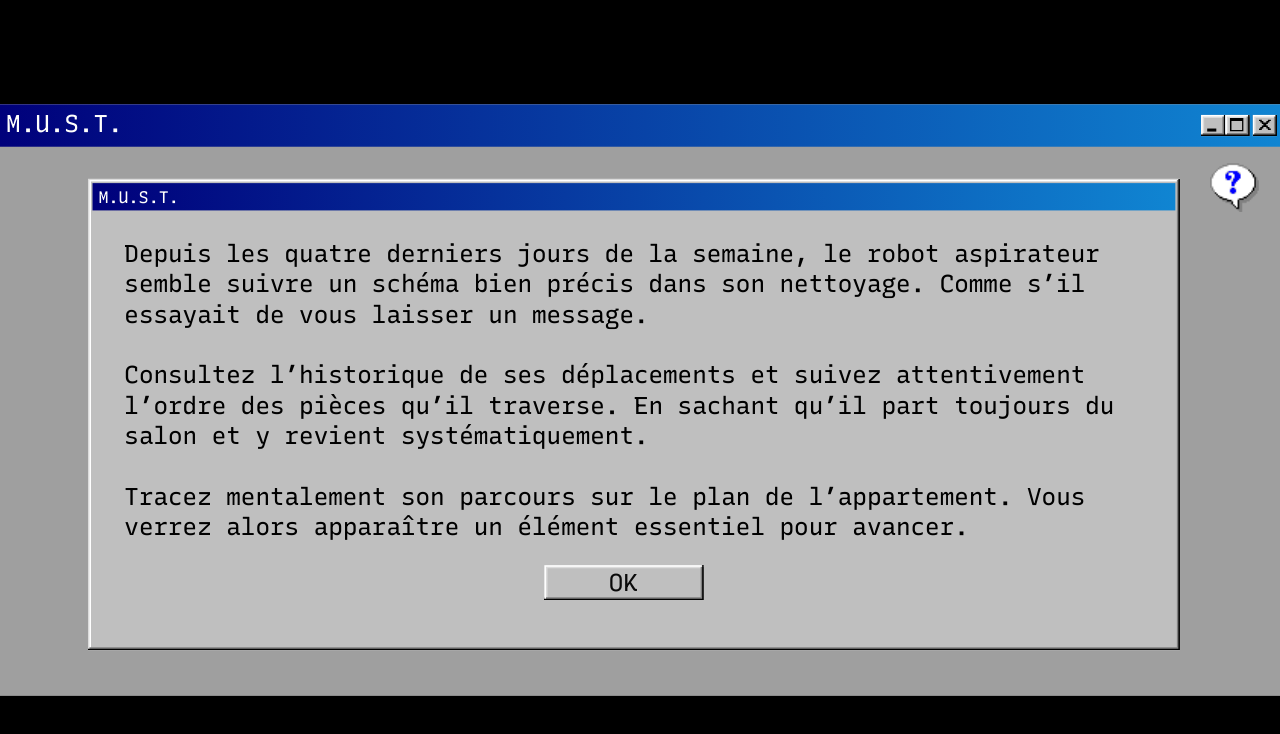
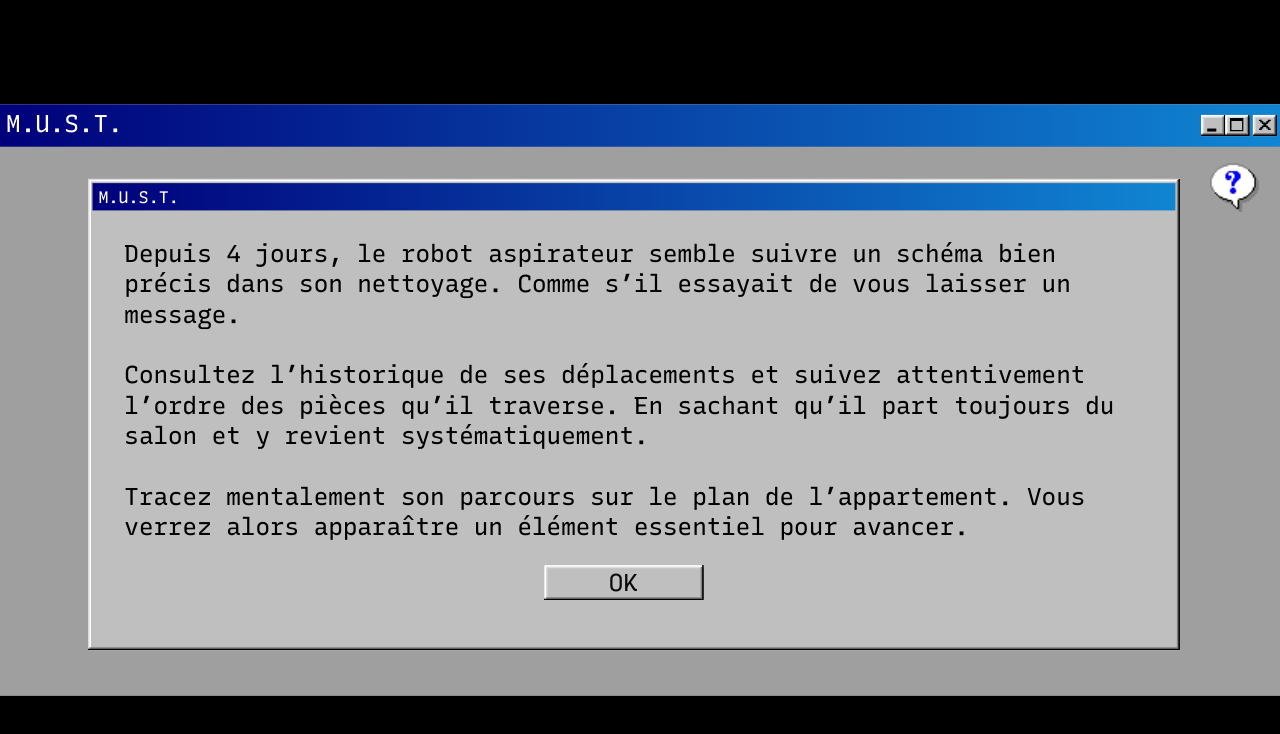
Before and after one commit to Eracom-ID451/escape-game_must, a plain HTML site: page aspirateur/index.html in a window 1280 px wide. Drawn offline with Linux system fonts and the light colour scheme.

Commit message:
Aspirateur : « Depuis 4 jours » dans le message d’aide
Co-Authored-By: Claude Opus 5.5 <noreply@anthropic.com>
Claude-Session: https://claude.ai/code/session_019BDJQeX8wM2ThFfyn4GPiz

```diff
--- a/aspirateur/index.html
+++ b/aspirateur/index.html
@@ -93,7 +93,7 @@
 			<section class="window window--aide relief-window" role="dialog" aria-label="Aide">
 				<header class="titlebar"><h3 class="titlebar__title">M.U.S.T.</h3></header>
 				<div class="aide__text">
-					<p>Depuis les quatre derniers jours de la semaine, le robot aspirateur semble suivre un schéma bien précis dans son nettoyage. Comme s’il essayait de vous laisser un message.</p>
+					<p>Depuis 4 jours, le robot aspirateur semble suivre un schéma bien précis dans son nettoyage. Comme s’il essayait de vous laisser un message.</p>
 					<p>Consultez l’historique de ses déplacements et suivez attentivement l’ordre des pièces qu’il traverse. En sachant qu’il part toujours du salon et y revient systématiquement.</p>
 					<p>Tracez mentalement son parcours sur le plan de l’appartement. Vous verrez alors apparaître un élément essentiel pour avancer.</p>
 				</div>
```
